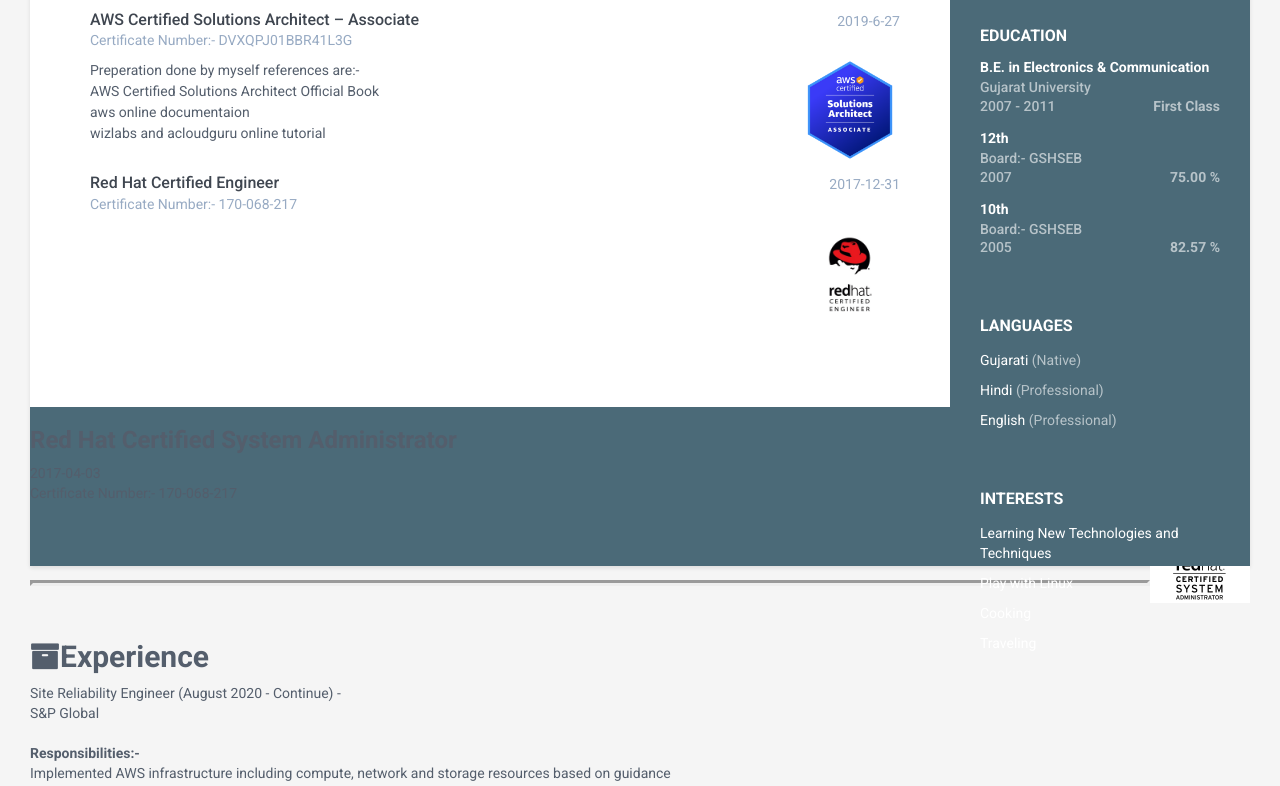
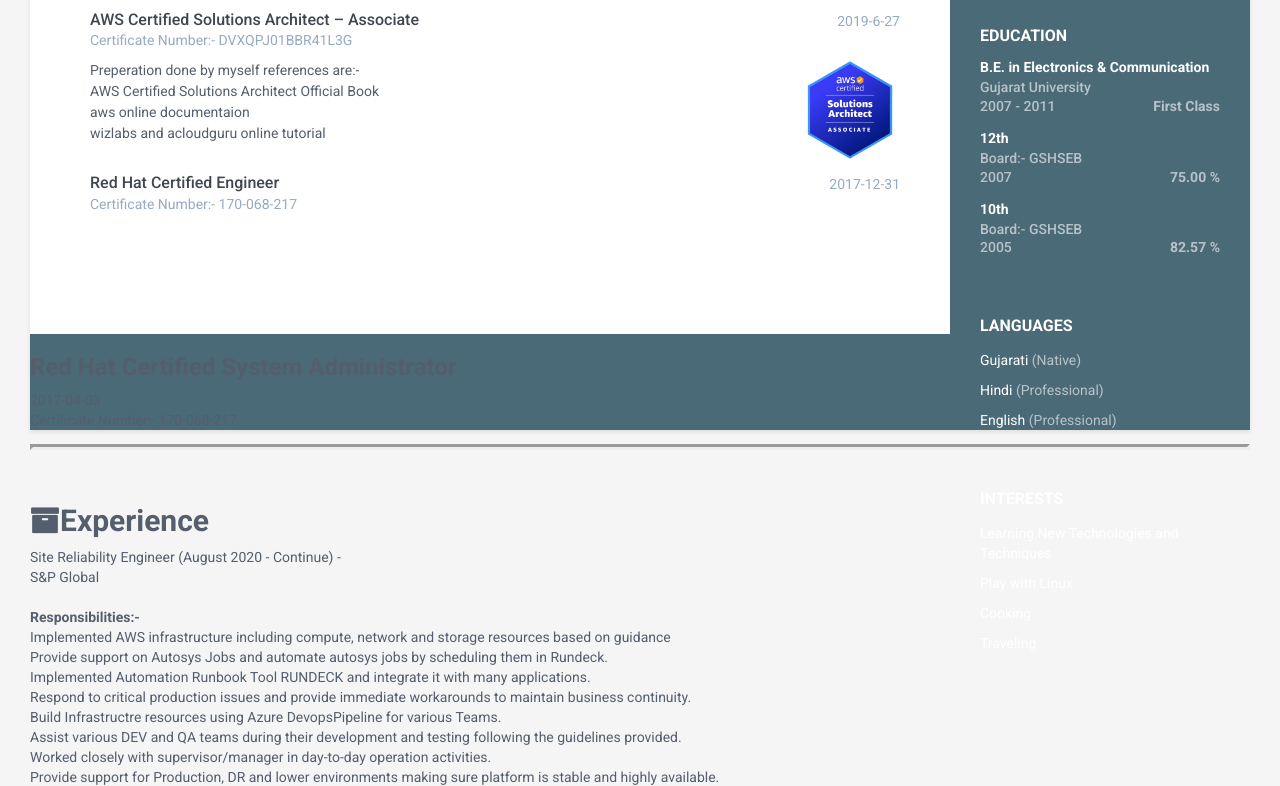
Before and after one commit to daemondude/daemondude.github.io, a plain HTML site: page index.html in a window 1280 px wide. Shown: the part 506-1292 px from the top of the page. Drawn offline with Linux system fonts and the light colour scheme; some packages are replaced by stand-ins of ours; a script that the page names is missing.

Commit message:
Update index.html

```diff
--- a/index.html
+++ b/index.html
@@ -189,18 +189,6 @@
             </div>
             <div class="company">Certificate Number:- 170-068-217</div>
           </div>
-		  <div>
-          <div class="details">
-
-	     <p>
-              <img src="assets/images/red-hat-certified-engineer.jpg" style="width:100px;height:100px;float:right">
-		</br>
-		</br>
-		</br>
-            </p>
-
-          </div>
-        </div>
 
 
           </div>
@@ -215,16 +203,6 @@
             </div>
             <div class="company">Certificate Number:- 170-068-217</div>
           </div>
-          <div class="details">
-			     <p>
-              <img src="assets/images/red-hat-administrator.png" style="width:100px;height:100px;float:right">
-		</br>
-		</br>
-		</br>
-            </p>
-
-          </div>
-        </div>
 
 	 </div>
         </div>
```
